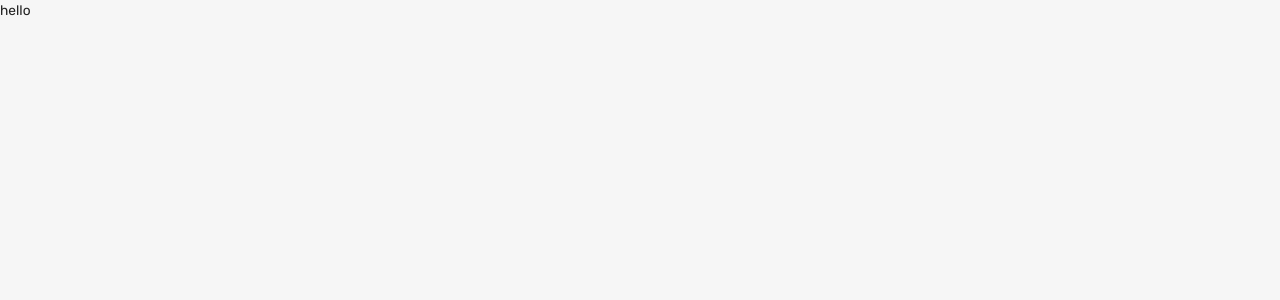
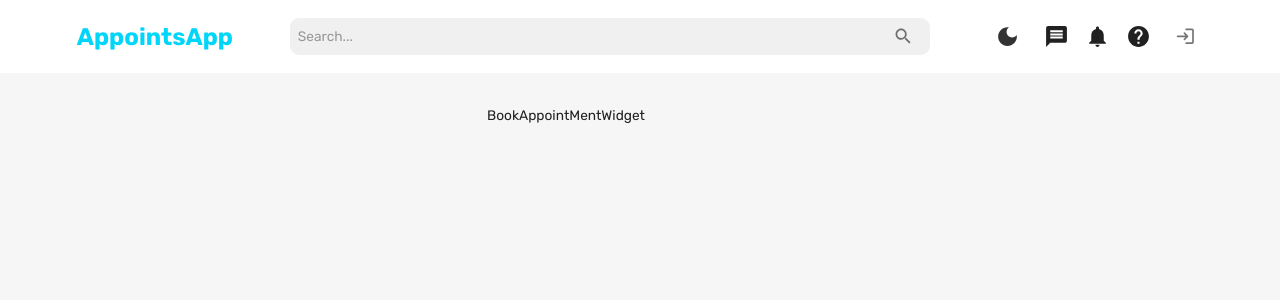
Before and after one commit to dhruv4023/AppoinmentManagementSystem, a React (Create React App) app in the folder client/: page /service/1/1 in a window 1280 px wide. Shown: the top 300 px of the page. Built offline with nearby package versions, Linux system fonts and the light colour scheme; no server answers.

Commit message:
transision library included

```diff
--- a/client/package.json
+++ b/client/package.json
@@ -20,6 +20,7 @@
     "react-redux": "^8.0.5",
     "react-router-dom": "^6.6.1",
     "react-scripts": "^5.0.1",
+    "react-transition-group": "^4.4.5",
     "redux-persist": "^6.0.0",
     "web-vitals": "^2.1.4",
     "yup": "^0.32.11"
--- a/client/src/Components/WidgetWrapper.jsx
+++ b/client/src/Components/WidgetWrapper.jsx
@@ -5,6 +5,8 @@ const WidgetWrapper = styled(Box)(({ theme }) => ({
   padding: "1.5rem 1.5rem 1.5rem 1.5rem",
   backgroundColor: theme.palette.background.alt,
   borderRadius: "0.75rem",
+  // transition:
+  transition: "height 10s"
 }));
 
 export default WidgetWrapper;
--- /dev/null
+++ b/client/src/Components/WidgetsOnPage.jsx
@@ -0,0 +1,31 @@
+import { Box, useMediaQuery } from "@mui/material";
+import React from "react";
+
+const WidgetsOnPage = ({ navbar, leftComponent, rightComponent }) => {
+  const isNonMobileScreens = useMediaQuery("(min-width:1000px)");
+  return (
+    <Box>
+      {navbar}
+      <Box
+        width="100%"
+        padding="2rem 6%"
+        display={isNonMobileScreens ? "flex" : "block"}
+        gap="2rem"
+        justifyContent="center"
+      >
+        <Box flexBasis={isNonMobileScreens ? "30%" : undefined}>
+          {leftComponent}
+          <Box m="1rem 0" />
+        </Box>
+        <Box
+          flexBasis={isNonMobileScreens ? "60%" : undefined}
+          mt={isNonMobileScreens ? undefined : "2rem"}
+        >
+          {rightComponent}
+        </Box>
+      </Box>
+    </Box>
+  );
+};
+
+export default WidgetsOnPage;
--- a/client/src/Pages/DashBoardAndUserView/DashBoardAndUserView.jsx
+++ b/client/src/Pages/DashBoardAndUserView/DashBoardAndUserView.jsx
@@ -1,11 +1,39 @@
-import React from "react";
+import { Box, useMediaQuery } from "@mui/material";
+import FlexBetween from "Components/FlexBetween";
+import WidgetsOnPage from "Components/WidgetsOnPage";
+import { Navbar } from "Pages/Navbar/Navbar";
+import React, { useEffect, useState } from "react";
 import { useSelector } from "react-redux";
 import { useParams } from "react-router-dom";
+import BookAppointMentWidget from "Widgets/BookAppointment/BookAppointMentWidget";
+import DashBoardWidget from "Widgets/DashBoard/DashBoardWidget";
+import UserWidgets from "Widgets/UserWidgets";
+import { getUser } from "Widgets/WidgetFunctions";
 
 const DashBoardAndUserView = () => {
   const admin = useSelector((state) => state.user);
   const { UID, SID } = useParams();
-  return <div>hello</div>;
+  const [user, setUser] = useState(null);
+  useEffect(() => {
+    getUser(setUser, UID);
+  }, [UID]);
+  return (
+    <WidgetsOnPage
+      navbar={<Navbar />}
+      leftComponent={<UserWidgets user={user} />}
+      rightComponent={
+        admin ? (
+          <>
+            <DashBoardWidget />
+          </>
+        ) : (
+          <>
+            <BookAppointMentWidget />
+          </>
+        )
+      }
+    />
+  );
 };
 
 export default DashBoardAndUserView;
--- a/client/src/Pages/LoginPage/Form.jsx
+++ b/client/src/Pages/LoginPage/Form.jsx
@@ -84,7 +84,7 @@ const Form = ({ pgType, editProfile, user }) => {
 
   const [getUserNamesOnce, setGetUserNamesOnce] = useState(false);
   useEffect(() => {
-    isRegister && getUserNames(setUserNames, user);
+    !editProfile && isRegister && getUserNames(setUserNames);
   }, [getUserNamesOnce]);
   const [addPic, setAddPic] = useState(false);
   return (
--- a/client/src/Pages/ProfilePage/ProfilePage.jsx
+++ b/client/src/Pages/ProfilePage/ProfilePage.jsx
@@ -1,11 +1,11 @@
-import { useMediaQuery } from "@mui/material";
-import { Box } from "@mui/system";
+import WidgetsOnPage from "Components/WidgetsOnPage";
 import { Navbar } from "Pages/Navbar/Navbar";
 import React, { useEffect, useState } from "react";
-import { useSelector } from "react-redux";
+import { useDispatch, useSelector } from "react-redux";
 import { useParams } from "react-router-dom";
 import EditProfileWidget from "Widgets/EditProfileWidget";
 import ServiceWidgets from "Widgets/Service/Admin/ServiceWidgets";
+import { getAllServices } from "Widgets/Service/Admin/WidgetAdminServiceFun";
 import ServiceUserSide from "Widgets/Service/User/ServiceUserSide";
 import UserWidgets from "Widgets/UserWidgets";
 import { getUser } from "Widgets/WidgetFunctions";
@@ -13,40 +13,33 @@ import { getUser } from "Widgets/WidgetFunctions";
 export const ProfilePage = () => {
   const { UID } = useParams();
   const [user, setUser] = useState(null);
-  const token = useSelector((state) => state.token);
   const admin = useSelector((state) => state.user);
-  const isNonMobileScreens = useMediaQuery("(min-width:1000px)");
+  const dispatch = useDispatch();
   useEffect(() => {
-    getUser(setUser, UID, token);
-  }, [UID, token]);
+    getUser(setUser, UID);
+  }, [UID]);
+
+  useEffect(() => {
+    const username = user?.username;
+    getAllServices(dispatch, username);
+  }, [user, dispatch]);
 
   // console.log(admin?._id === user?._id, user, admin);
   const [editProf, setEditProf] = useState(false);
   // console.log(editProf)
   return (
     <>
-      <Box>
-        <Navbar />
-        <Box
-          width="100%"
-          padding="2rem 6%"
-          display={isNonMobileScreens ? "flex" : "block"}
-          gap="2rem"
-          justifyContent="center"
-        >
-          <Box flexBasis={isNonMobileScreens ? "30%" : undefined}>
+      <WidgetsOnPage
+        navbar={<Navbar />}
+        leftComponent={
           <UserWidgets
             setEditProf={setEditProf}
             user={admin?.username === UID ? admin : user}
             admin={admin?.username === UID}
           />
-            <Box m="1rem 0" />
-          </Box>
-          <Box
-            flexBasis={isNonMobileScreens ? "60%" : undefined}
-            mt={isNonMobileScreens ? undefined : "2rem"}
-          >
-            {editProf ? (
+        }
+        rightComponent={
+          editProf ? (
             <>
               <EditProfileWidget setEditProf={setEditProf} user={admin} />
             </>
@@ -60,10 +53,32 @@ export const ProfilePage = () => {
                 <>{user && <ServiceUserSide user={user} />}</>
               )}
             </>
-            )}
-          </Box>
-        </Box>
-      </Box>
+          )
+        }
+      />
     </>
   );
 };
+{
+  /* <Box>
+<Navbar />
+<Box
+  width="100%"
+  padding="2rem 6%"
+  display={isNonMobileScreens ? "flex" : "block"}
+  gap="2rem"
+  justifyContent="center"
+>
+  <Box flexBasis={isNonMobileScreens ? "30%" : undefined}>
+
+    <Box m="1rem 0" />
+  </Box>
+  <Box
+    flexBasis={isNonMobileScreens ? "60%" : undefined}
+    mt={isNonMobileScreens ? undefined : "2rem"}
+  >
+
+  </Box>
+</Box>
+</Box> */
+}
--- /dev/null
+++ b/client/src/Widgets/BookAppointment/BookAppointMentWidget.jsx
@@ -0,0 +1,9 @@
+import React from 'react'
+
+const BookAppointMentWidget = () => {
+  return (
+    <div>BookAppointMentWidget</div>
+  )
+}
+
+export default BookAppointMentWidget
--- /dev/null
+++ b/client/src/Widgets/DashBoard/DashBoardWidget.jsx
@@ -0,0 +1,12 @@
+import WidgetWrapper from 'Components/WidgetWrapper'
+import React from 'react'
+
+const DashBoardWidget = () => {
+  return (
+    <WidgetWrapper>
+        DashBoardWidget
+    </WidgetWrapper>
+  )
+}
+
+export default DashBoardWidget
--- a/client/src/Widgets/Service/Admin/DisplayServicesWidget.jsx
+++ b/client/src/Widgets/Service/Admin/DisplayServicesWidget.jsx
@@ -10,19 +10,18 @@ import { Button, Divider, IconButton, Typography } from "@mui/material";
 import { Box } from "@mui/system";
 import FlexBetween from "Components/FlexBetween";
 import WidgetWrapper from "Components/WidgetWrapper";
-import React, { useEffect } from "react";
-import { useDispatch, useSelector } from "react-redux";
-import { Link, useNavigate } from "react-router-dom";
-import { getAllServices } from "./WidgetAdminServiceFun";
+import React from "react";
+import {  useSelector } from "react-redux";
+import {  useNavigate } from "react-router-dom";
 
 const DisplayServicesWidget = ({ user, CrudServData, setCrudServData }) => {
-  const dispatch = useDispatch();
+
   const navigate = useNavigate();
   // console.log(user)
-  useEffect(() => {
-    const username = user?.username;
-    getAllServices(dispatch, username);
-  }, [user, dispatch]);
+  // useEffect(() => {
+  //   const username = user?.username;
+  //   getAllServices(dispatch, username);
+  // }, [user, dispatch]);
 
   const { serviceData } = useSelector((s) => s.services);
   const theme = useTheme();
@@ -50,7 +49,6 @@ const DisplayServicesWidget = ({ user, CrudServData, setCrudServData }) => {
             <FlexBetween flexDirection={"column"}>
               <FlexBetween width={"100%"}>
                 <Button onClick={()=> navigate(`/service/${m.username}/${m.category}`)}>
-
                   <Typography flexGrow={1} color={"primary"} variant="h3">
                     {m?.category}
                   </Typography>
--- a/client/src/Widgets/Service/Admin/ServiceFormWidget.jsx
+++ b/client/src/Widgets/Service/Admin/ServiceFormWidget.jsx
@@ -43,7 +43,7 @@ const ServiceFormWidget = ({ setCrudServData, CrudServData }) => {
     }
     // setValues(CrudServData.data);
   };
-  console.log(values);
+  // console.log(values);
   return (
     <WidgetWrapper>
       <FlexBetween>
--- a/client/src/Widgets/UserWidgets.jsx
+++ b/client/src/Widgets/UserWidgets.jsx
@@ -41,7 +41,7 @@ const UserWidgets = ({ user, admin,setEditProf }) => {
             sx={{
               "&:hover": {
                 cursor: "pointer",
-                color: theme.palette.primary.light,
+                // color: theme.palette.primary.light,
               },
             }}
           >
--- a/client/src/Widgets/WidgetFunctions.js
+++ b/client/src/Widgets/WidgetFunctions.js
@@ -1,4 +1,4 @@
-export const getUser = async (setUser, UID, token) => {
+export const getUser = async (setUser, UID) => {
   const res = await fetch(`${process.env.REACT_APP_SERVER}/user/get/${UID}`, {
     method: "GET",
     headers: { "Content-Type": "application/json" },
```
Also changed, not shown: 2 other files (tests, documents, lock files or other folders). Lines whose indentation alone changed are shown as unchanged.
